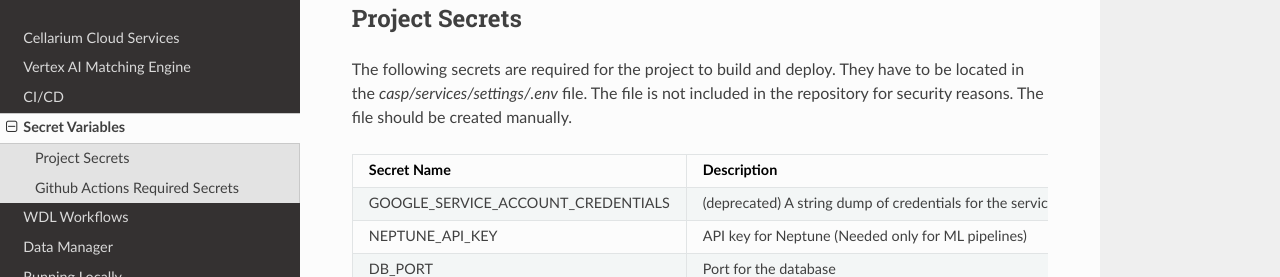
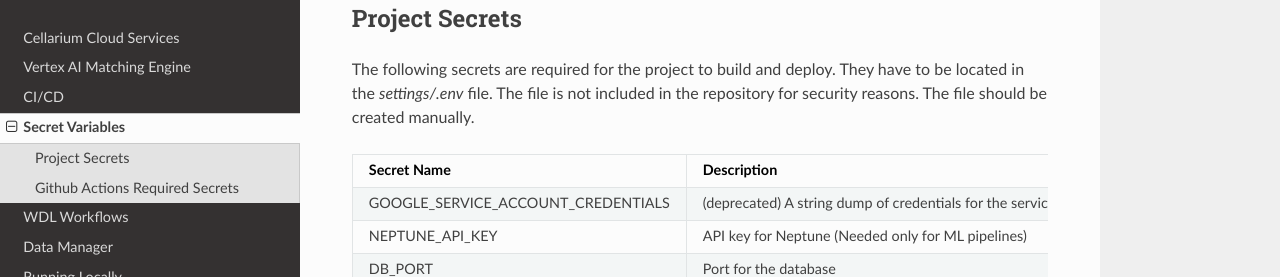
Before and after one commit to cellarium-ai/cellarium-cloud, a Sphinx documentation site: the page built from docs/source/modules/secrets.rst, in a window 1280 px wide and 1381 px high. Shown: the part 158-435 px from the top of the window. Built offline with Sphinx 7.4.7 and the Read the Docs theme 2.0.0, drawn with Linux system fonts in a browser that asks for light colours; pages that are not in the unit, such as notebooks, are missing from menus.

Commit message:
Move settings/.env to src/settings/.env

```diff
--- a/docs/source/modules/running_locally.rst
+++ b/docs/source/modules/running_locally.rst
@@ -4,7 +4,7 @@ To run Cellarium Cloud services locally, you will need to have the following ins
 
 - Python 3.10
 - `Local Postgres Database cluster <https://www.docker.com/blog/how-to-use-the-postgres-docker-official-image>`_
-- Project Environment variables in a `src/casp/services/settings/.env` file. :ref:`More info <Project Secrets>`.
+- Project Environment variables in a `src/settings/.env` file. :ref:`More info <Project Secrets>`.
 - Project dependencies installed. ``pip install -r requirements.txt``
 - `src` directory added to your ``PYTHONPATH`` environment variable. E.g. ``export PYTHONPATH=$PYTHONPATH:/path/to/cellarium-cloud/src``
 
--- a/docs/source/modules/secrets.rst
+++ b/docs/source/modules/secrets.rst
@@ -6,7 +6,7 @@ Secret Variables
 Project Secrets
 ---------------
 The following secrets are required for the project to build and deploy. They have to be located in the
-`casp/services/settings/.env` file. The file is not included in the repository for security reasons. The file should be
+`settings/.env` file. The file is not included in the repository for security reasons. The file should be
 created manually.
 
 +------------------------------------+-----------------------------------------------------------------------+
```
Also changed, not shown: src/casp/services/README.rst, src/casp/services/admin/README.rst, src/casp/services/api/README.rst, src/casp/services/model_inference/README.rst, 7 other files.
